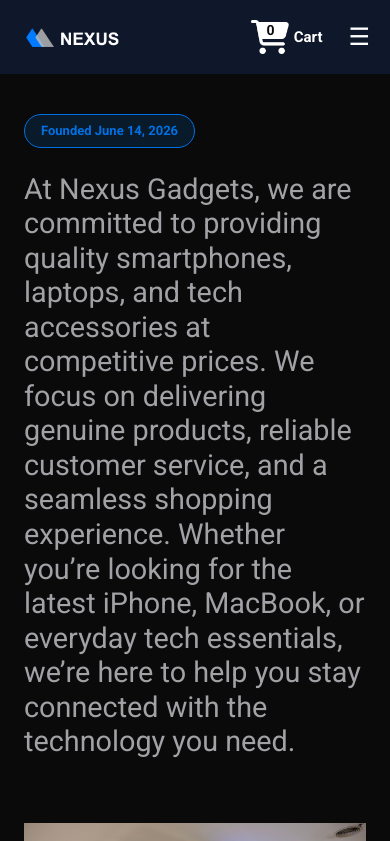
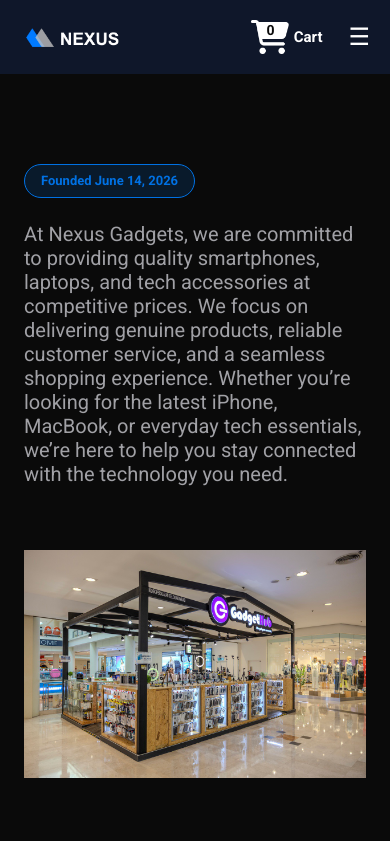
Before and after one commit to fortune-dev747/CAPSTONE-PROJECT-2, a React (Vite) app: page /about in a window 390 px wide. Shown: the top 841 px of the page. Built offline with nearby package versions, Linux system fonts and the light colour scheme.

Commit message:
All done

```diff
--- a/src/pages/about/AboutPage.module.css
+++ b/src/pages/about/AboutPage.module.css
@@ -43,7 +43,7 @@
 }
 
 .aboutSubtitle {
-    font-size: 1.8rem;
+    font-size: 2rem;
     color: #a1a1a6;
     line-height: 1.2;
     margin: 0;
@@ -136,14 +136,31 @@
     line-height: 1.7;
     margin: 0;
 }
+/* Responsiveness */
+@media (min-width: 319px) and (max-width: 431px) {
+    .aboutHero {
+        flex-direction: column;
+        padding: 40px 24px;
+        margin-top: 50px;
+    }
 
-@media (max-width: 768px) {
+    .aboutSubtitle {
+        font-size: 20px;
+    }
+
+    .valuesGrid {
+        grid-template-columns: repeat(2, 1fr);
+    }
+}
+
+
+@media (width: 768px) {
     .aboutHero {
         flex-direction: column;
         padding: 40px 24px;
     }
 
-    .aboutTitle {
+    .aboutSubtitle {
         font-size: 2rem;
     }
 
```
